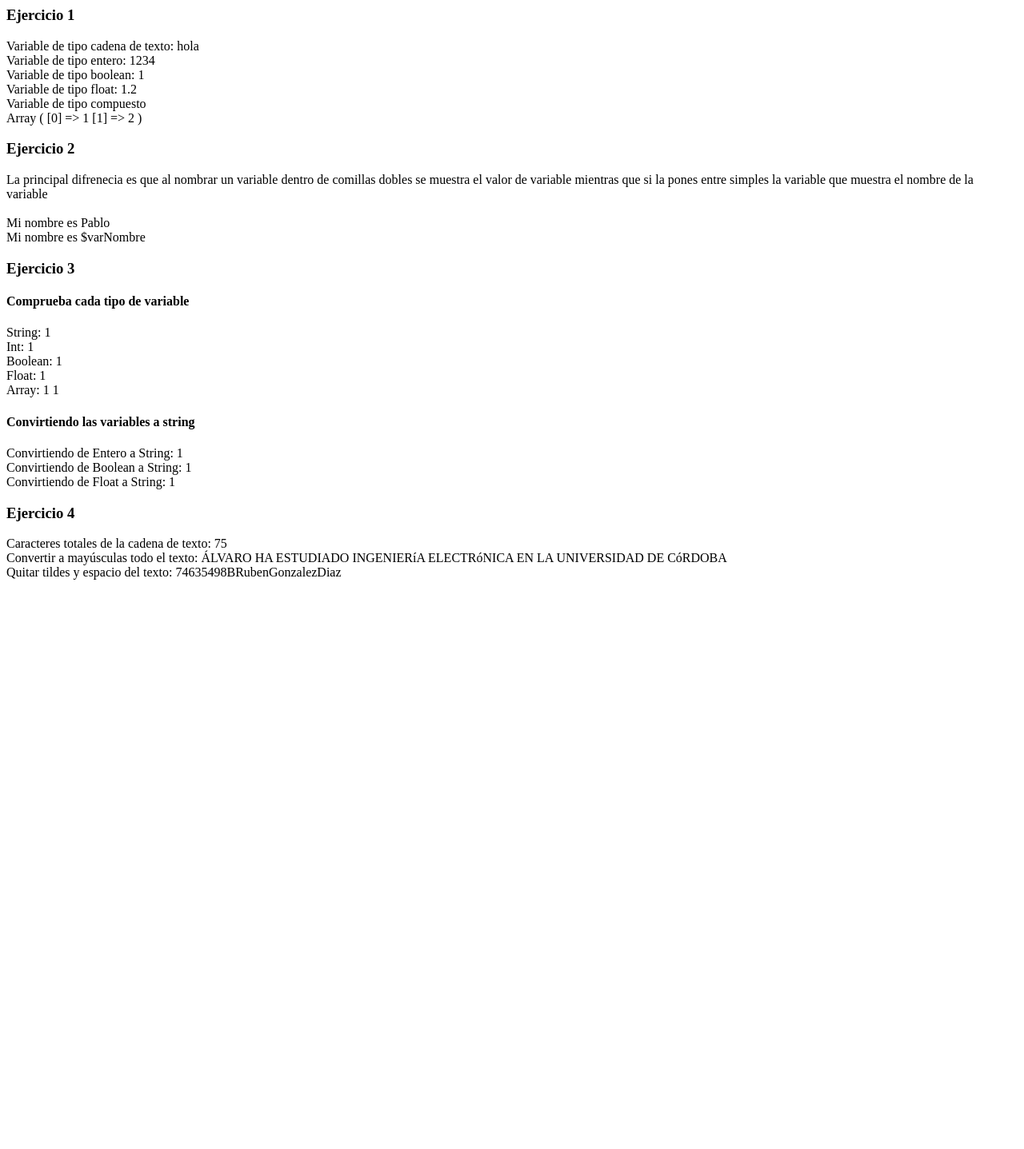
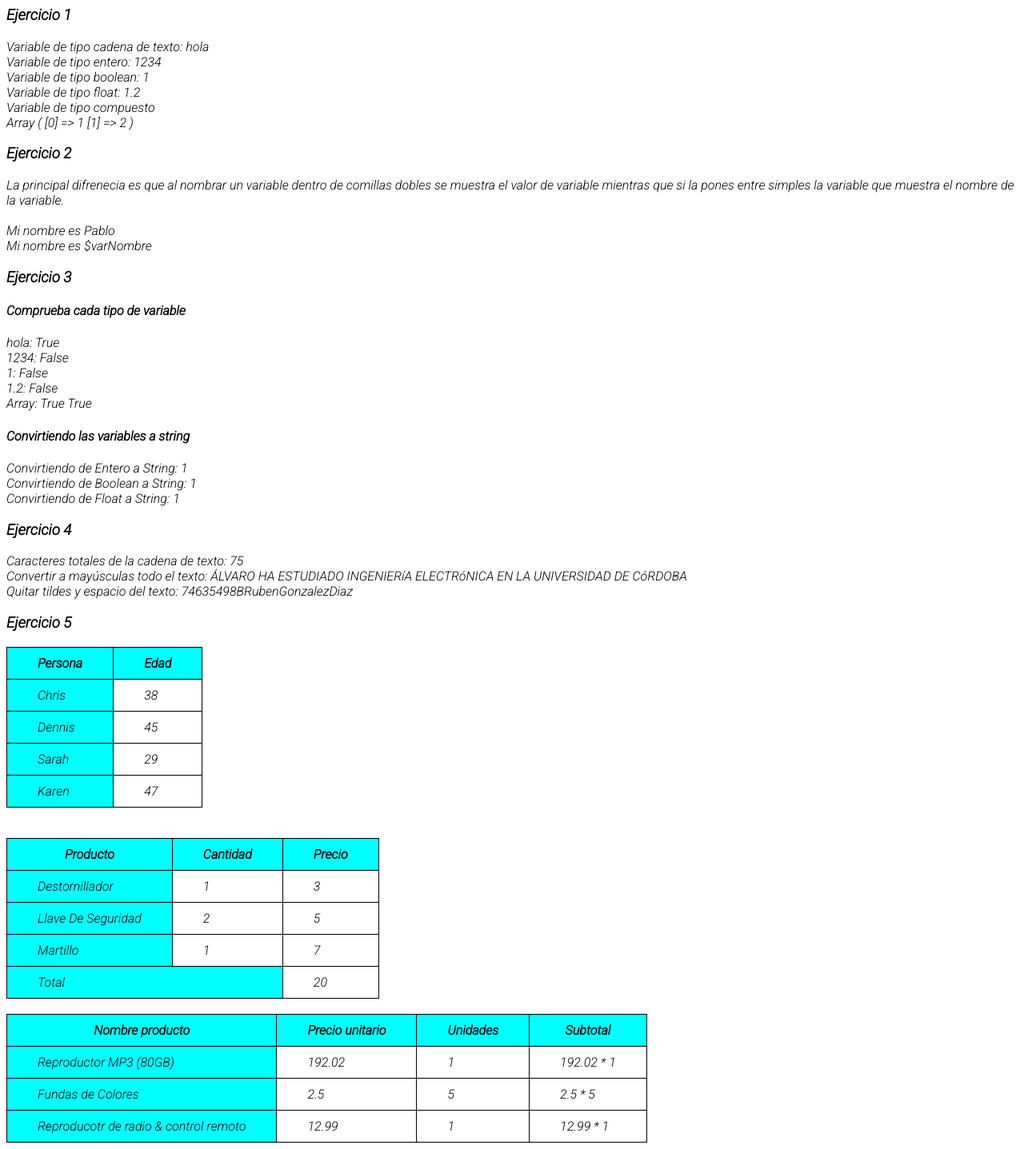
Before and after one commit to pablofer-dev/EjerciciosPHP-DAW, a PHP site: page /Ejercicios.php in a window 1280 px wide. Shown: the whole page at 80% size. Before the commit the page ends 725 px from the top, so only its background shows below. Run offline with PHP 8.4, Linux system fonts and the light colour scheme.

Commit message:
Ejercicios

```diff
--- a/Ejercicios.php
+++ b/Ejercicios.php
@@ -1,7 +1,11 @@
 <html>
 
 <head>
-    <title>Prueba</title>
+    <title>Ejercicios Tema2</title>
+    <link rel="stylesheet" href="./estilos/style.css">
+    <link rel="preconnect" href="https://fonts.googleapis.com">
+    <link rel="preconnect" href="https://fonts.gstatic.com" crossorigin>
+    <link href="https://fonts.googleapis.com/css2?family=Roboto:ital,wght@1,300&display=swap" rel="stylesheet">
 </head>
 
 <body>
@@ -14,6 +18,16 @@
     $varFloat = 1.2;
     $varArray = array("1", "2");
     $varNombre = "Pablo";
+
+    function comprobarString($valor)
+    {
+        if (is_string($valor) == 1) {
+            return "True";
+        } elseif (is_string($valor) == 0) {
+            return "False";
+        }
+    }
+
     /* Para introducir un salto de carro y ser monstrado por pantalla utilizamos <b/r */
     echo "Variable de tipo cadena de texto: " . $varTexto . "<br/>";
     echo "Variable de tipo entero: " . $varEntero . "<br/>";
@@ -26,7 +40,7 @@
     echo "<h3>Ejercicio 2 </h3>";
     /* Ejercicio 2 */
     echo "La principal difrenecia es que al nombrar un variable dentro de comillas dobles se muestra el valor de variable mientras
-     que si la pones entre simples la variable que muestra el nombre de la variable";
+     que si la pones entre simples la variable que muestra el nombre de la variable.";
     echo "<br/>";
     echo "<br/>";
     echo "Mi nombre es $varNombre" . "<br/>";
@@ -34,22 +48,22 @@
 
     echo "<h3>Ejercicio 3 </h3>";
     echo "<h4>Comprueba cada tipo de variable</h4>";
-    echo "String: ";
-    print(is_string($varTexto));
+    echo "$varTexto: ";
+    print(comprobarString($varTexto));
     echo "<br/>";
-    echo "Int: ";
-    print(is_int($varEntero));
+    echo "$varEntero: ";
+    print(comprobarString($varEntero));
     echo "<br/>";
-    echo "Boolean: ";
-    print(is_bool($varBoolean));
+    echo "$varBoolean: ";
+    print(comprobarString($varBoolean));
     echo "<br/>";
-    echo "Float: ";
-    print(is_float($varFloat));
+    echo "$varFloat: ";
+    print(comprobarString($varFloat));
     echo "<br/>";
     echo "Array: ";
     /* Comprobando datos del array si son string */
     foreach ($varArray as &$valor) {
-        print(is_string($valor) . " ");
+        print(comprobarString($valor) . " ");
     }
     echo "<h4>Convirtiendo las variables a string</h4>";
     /* Conviertiendo variables a string y viendo si son string */
@@ -75,6 +89,75 @@
     );
     echo "<br/>";
     echo "Quitar tildes y espacio del texto: " . $varCadenaDeTexto2;
+
+    echo "<h3>Ejercicio 5 </h3>";
+    $array1 = array("Chris" => 38, "Dennis" => 45, "Sarah" => 29, "Karen" => 47);
+    echo "<table>
+    <tr>
+        <th>Persona</th>
+        <th>Edad</th>
+    </tr>
+    ";
+
+    foreach ($array1 as $key => $value) {
+        echo "<tr>
+                <td class='color'>$key</td>
+                <td>$value</td>
+                </tr>
+
+        ";
+    }
+    echo "</table>";
+    echo "<br/>";
+    echo "<br/>";
+    $array2 = array("Destornillador" => array(1, 3), "Llave De Seguridad" => array(2, 5), "Martillo" => array(1, 7));
+    echo "<table>
+    <tr>
+        <th>Producto</th>
+        <th>Cantidad</th>
+        <th>Precio</th>
+    </tr>";
+    $numero2 = 0;
+    $varTotal = 0;
+    foreach ($array2 as $key => $value) {
+        $varTotal = $varTotal + ($value[0] * $value[1]);
+        $numero2 = $numero2 + 1;
+        echo "<tr>
+                <td class='color'>$key</td>";
+        foreach ($value as $value2) {
+            echo "
+                <td>$value2</td>";
+        }
+        echo "</tr>";
+        if (sizeof($array2) == $numero2) {
+            echo "<tr>";
+            echo "<td  colspan='2' class='color'>Total</td>";
+            echo "<td >$varTotal</td>";
+            echo "</tr>";
+        }
+    }
+    echo "</table>";
+    echo "<br/>";
+    $array3 = array("Reproductor MP3 (80GB)" => array(192.02, 1), "Fundas de Colores" => array(2.50, 5), "Reproducotr de radio & control remoto" => array(12.99, 1));
+    echo "<table>
+    <tr>
+        <th>Nombre producto</th>
+        <th>Precio unitario</th>
+        <th>Unidades</th>
+        <th>Subtotal</th>
+    </tr>
+    ";
+
+    foreach ($array3 as $key => $value) {
+        echo "<tr>
+                <td class='color'>$key</td>";
+        foreach ($value as $value2) {
+            echo "<td>$value2</td>";
+        }
+        echo "<td>$value[0] * $value[1]</td>";
+        echo "</tr>";
+    }
+    echo "</table>";
     ?>
 </body>
 
--- /dev/null
+++ b/estilos/style.css
@@ -0,0 +1,20 @@
+* {
+    font-family: 'Roboto', sans-serif;
+
+}
+table, th, td {
+    border:1px solid black;
+    border-collapse: collapse;
+    padding: 10px;
+  }
+th{
+    background-color: aqua;
+
+}
+.color {
+    background-color: aqua;
+}
+th,td {
+    padding-left: 38px;
+    padding-right: 38px;
+}
```
